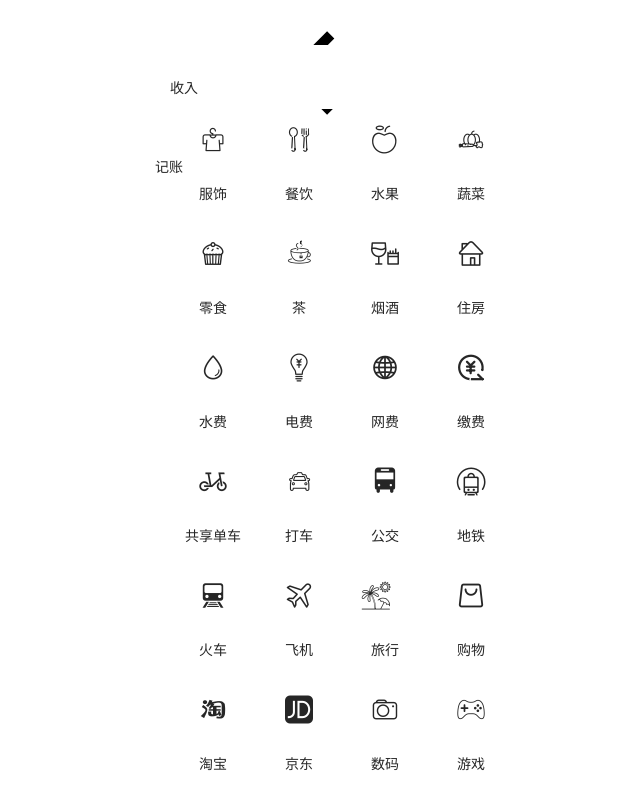
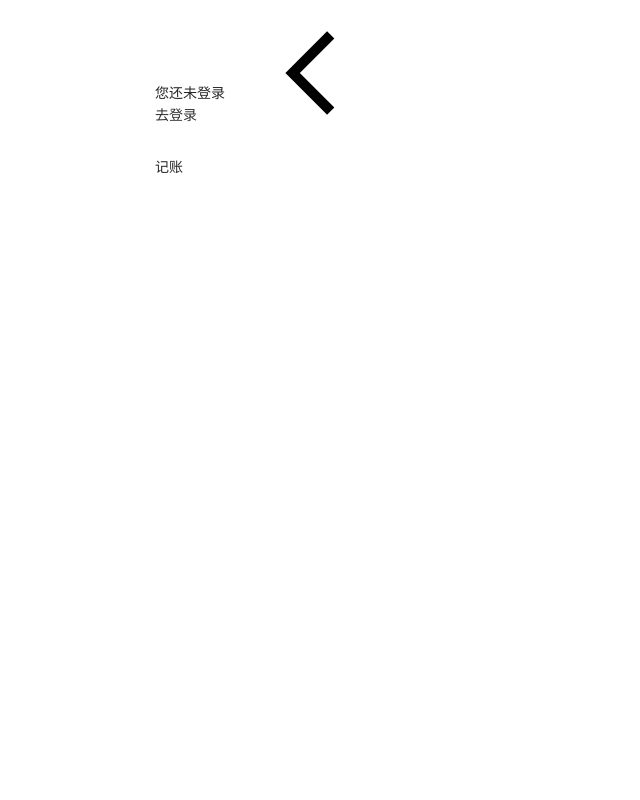
Before and after one commit to xiaoyao9524/simple-account-book, a React (Create React App) app in the folder client/: page /bookkeeping in a window 1280 px wide. Shown: the top 800 px of the page, without its empty margins (285-925 px from the left). Built offline with nearby package versions, Linux system fonts and the light colour scheme.

Commit message:
前端初步完成'NoLogin'组件

```diff
--- a/client/src/App.tsx
+++ b/client/src/App.tsx
@@ -27,9 +27,6 @@ import TodoList from './pages/TodoList';
 import TestPage1 from './pages/TestPage1';
 import TestPage2 from './pages/TestPage2';
 import TestPage3 from './pages/TestPage3';
-// components
-// import TabBar from './components/TabBar';
-
 
 const App: React.FC = () => {
   const dispatch = useDispatch();
@@ -43,8 +40,6 @@ const App: React.FC = () => {
   const isMobile = useSelector<IStoreState>(state => state.system.isMobile);
 
   window.addEventListener('resize', () => {
-    console.log('app-resize');
-
     dispatch(setSystemInfoAction());
   })
 
--- /dev/null
+++ b/client/src/components/NoLogin/index.ts
@@ -0,0 +1,3 @@
+import NoLogin from './noLogin';
+
+export default NoLogin;
--- /dev/null
+++ b/client/src/components/NoLogin/noLogin.tsx
@@ -0,0 +1,19 @@
+import React, { FC, useState, useEffect } from 'react'
+import {Button} from 'antd-mobile';
+import {useHistory, useLocation} from 'react-router-dom';
+
+const NoLogin:FC = () => {
+  const history = useHistory();
+  const location = useLocation();
+  const goLogin = () => {
+    history.push(`/login?redirect=${encodeURIComponent(location.pathname)}`)
+  }
+  return (
+    <div className="no-login">
+      <p>您还未登录</p>
+      <Button onClick={goLogin}>去登录</Button>
+    </div>
+  )
+};
+
+export default NoLogin;
--- a/client/src/pages/Bookkeeping/bookkeeping.tsx
+++ b/client/src/pages/Bookkeeping/bookkeeping.tsx
@@ -1,9 +1,17 @@
 import React, { useState } from 'react'
+import { useSelector } from 'react-redux';
+import { IStoreState } from '../../store/reducers';
+import { UserInfo } from '../../types/user';
+
 import { SegmentedControl } from 'antd-mobile';
 import NavBar from '../../components/NavBar';
+import NoLogin from '../../components/NoLogin/noLogin';
 
 import Calculator from '../../components/Calculator/calculator';
 import './style.scss';
+
+
+
 
 type tabs = '支出' | '收入';
 const tabList = ['支出', '收入'];
@@ -90,6 +98,7 @@ const incomeIcons = [
 ];
 
 const Bookkeeping = () => {
+  const userInfo = useSelector<IStoreState, UserInfo>(state => state.user.userInfo);
   const [tab, setTab] = useState<tabs>('支出');
 
   const [category, setCategory] = useState<string | null>(null);
@@ -99,6 +108,9 @@ const Bookkeeping = () => {
     <div className={`bookkeeping ${category === null ? '' : 'calculation-show'}`}>
       <NavBar style={{ position: 'fixed', top: 0, zIndex: 1, width: '100%' }}>记账</NavBar>
 
+      {
+        userInfo.username === '' ? <NoLogin /> : (
+          <div>
             <div className="tabs">
               <SegmentedControl
                 style={{ marginTop: 10 }}
@@ -146,6 +158,12 @@ const Bookkeeping = () => {
                   style={{ position: 'fixed', bottom: 0, zIndex: 1 }}
                 />
             }
+          </div>
+
+        )
+      }
+
+
 
     </div>
   )
--- a/client/src/pages/Home/home.tsx
+++ b/client/src/pages/Home/home.tsx
@@ -1,9 +1,16 @@
 import React, { useState } from 'react';
+
 import { IStoreState } from '../../store/reducers';
 import { useSelector } from 'react-redux';
+import { UserInfo } from '../../types/user';
+
+import moment, { Moment } from 'moment';
+import {useLocation} from 'react-router-dom';
+
 import { NoticeBar, SwipeAction, List, DatePicker } from 'antd-mobile';
-import moment, { Moment } from 'moment';
 import TabBar from '../../components/TabBar';
+import NoLogin from '../../components/NoLogin';
+
 import './style.scss';
 
 const list = [
@@ -142,7 +149,9 @@ const mobileNoticBar = (
 );
 
 const Home = () => {
-  const isMobile = useSelector<IStoreState>(state => state.system.isMobile);
+  const location = useLocation();
+  const isMobile = useSelector<IStoreState, boolean>(state => state.system.isMobile);
+  const userInfo = useSelector<IStoreState, UserInfo>(state => state.user.userInfo);
 
   const [date, setDate] = useState<Moment>(moment());
   const [datePickerVisible, setDatePickerVisible] = useState(false);
@@ -150,6 +159,9 @@ const Home = () => {
 
   return (
     <div className="home">
+      {
+        userInfo.username === '' ? <NoLogin /> : (
+          <div>
             {isMobile ? null : mobileNoticBar}
             <header className="head-container">
               <ul className="header-list">
@@ -222,7 +234,9 @@ const Home = () => {
                 setDatePickerVisible(false);
               }}
             />
-
+          </div>
+        )
+      }
       <TabBar />
     </div>
   )
--- a/client/src/pages/Login/login.tsx
+++ b/client/src/pages/Login/login.tsx
@@ -62,11 +62,10 @@ const Login: React.FC = () => {
     e.preventDefault();
     validateFields()
       .then((res => {
-        console.log('success: ', res);
         handlerLogin(res);
       }))
-      .catch((err: Error) => {
-        console.error(err.message);
+      .catch((err) => {
+        Toast.fail(err.message);
       })
   }
   // 获取token
@@ -75,7 +74,7 @@ const Login: React.FC = () => {
       const loginRes = await login(signinForm);
 
       const loginData = loginRes.data;
-      console.log('loginData: ', loginData);
+
       if (loginData.status === 200) {
         dispatch(getSetTokenAction(loginData.data.token));
         requestUserInfo();
@@ -95,13 +94,10 @@ const Login: React.FC = () => {
 
       const userInfoData = userInfoRes.data;
 
-      console.log('userInfoData: ', userInfoData);
-
-
       if (userInfoData.status === 200) {
         dispatch(getSetUserInfoAction(userInfoData.data));
 
-        history.replace(query.redirect || '/');
+        history.replace(decodeURIComponent(query.redirect) || '/');
 
       } else {
         Toast.fail(userInfoData.message);
--- a/client/src/store/reducers/modules/user/reducer.ts
+++ b/client/src/store/reducers/modules/user/reducer.ts
@@ -42,7 +42,7 @@ export default (state = defaultState, action: UserActions) => {
           newState.userInfo = localUserInfo;
         }
       } catch (err) {
-        console.error('读取localstorage')
+        console.error('读取localstorage失败！');
       }
 
       const localToken = localStorage.getItem('token');
```
Lines whose indentation alone changed are shown as unchanged.
